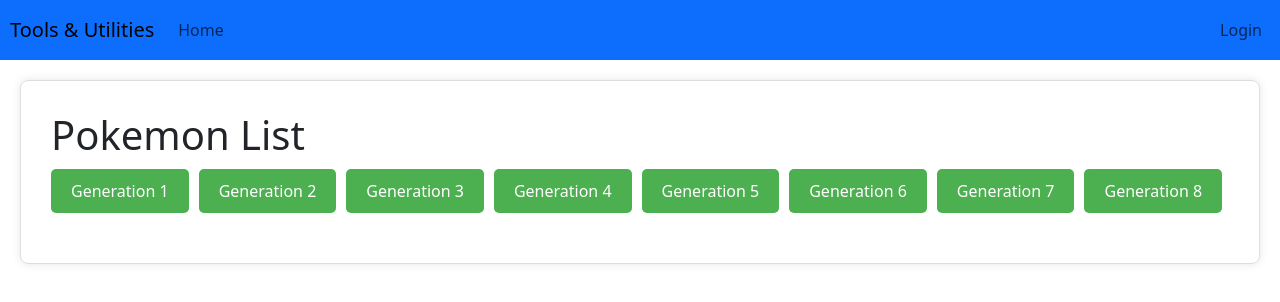
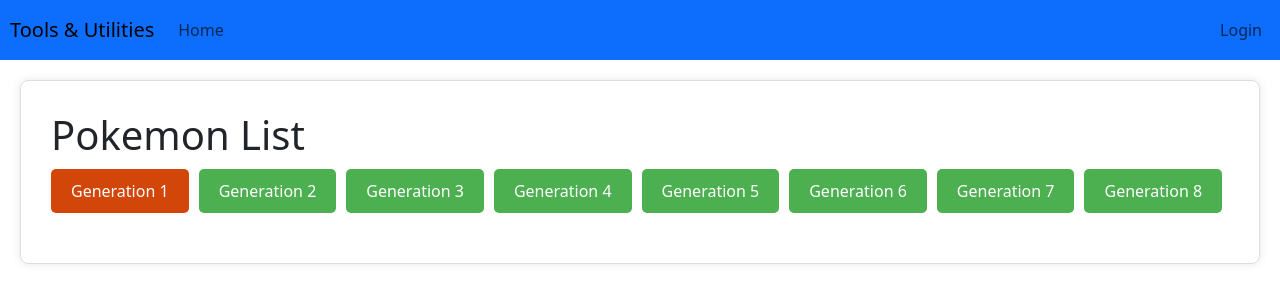
Before and after one commit to Asura369/The-All-Inclusive-App, a React (Create React App) app: page /WhosThatPokemon in a window 1280 px wide. In both pictures the pointer is over the button 119 px from the left and 191 px from the top of the page. Shown: the top 302 px of the page. Built offline with nearby package versions, Linux system fonts and the light colour scheme.

Commit message:
add hover effect

```diff
--- a/src/components/Tools/WhosThatPokemon/WhosThatPokemon.css
+++ b/src/components/Tools/WhosThatPokemon/WhosThatPokemon.css
@@ -76,6 +76,10 @@
     border-radius: 5px;
 }
 
+.generation-buttons button:hover {
+    background-color: #d3460a;
+}
+
 .generation-buttons button.active {
     background-color: #d3460a;
 }
```
